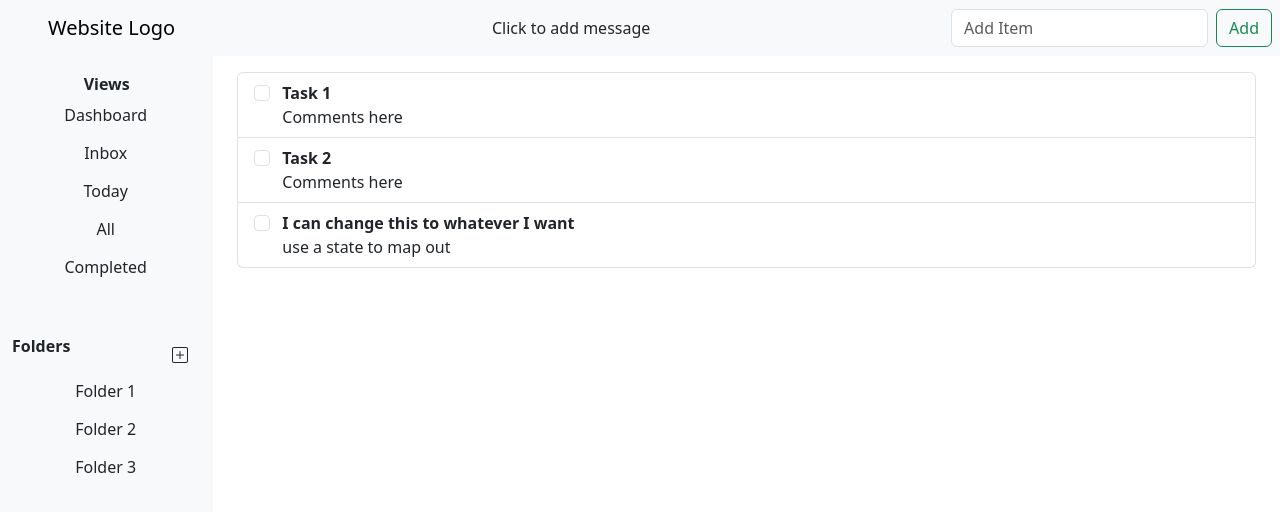
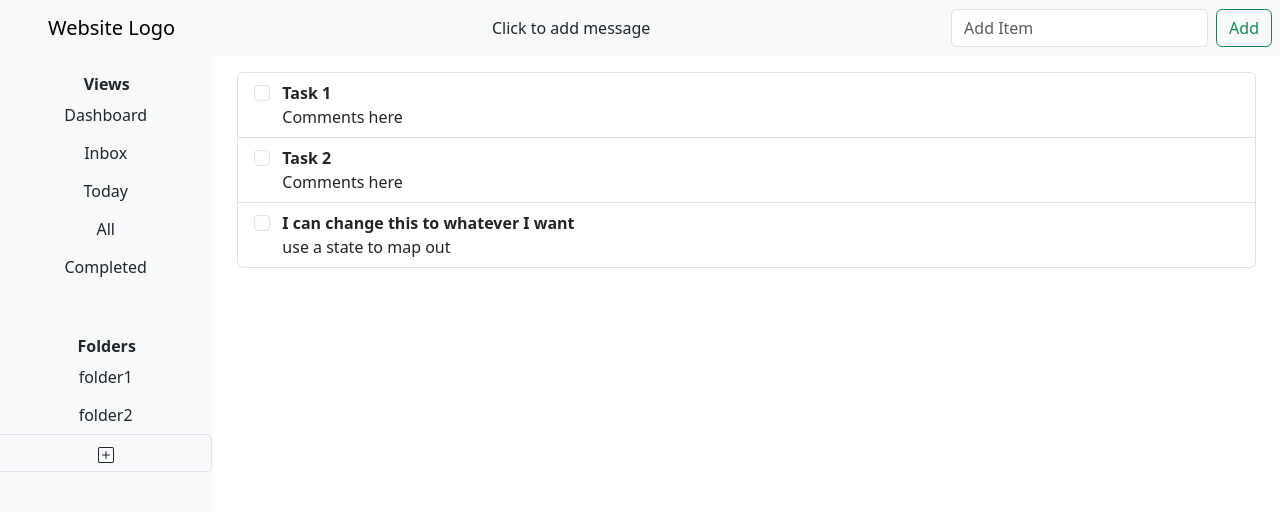
Before and after one commit to Kenref/gamified-todo-app, a React (Vite) app: page / in a window 1280 px wide. Shown: the top 512 px of the page. Built offline with nearby package versions, Linux system fonts and the light colour scheme.

Commit message:
added folder state to app.jsx

```diff
--- a/src/App.jsx
+++ b/src/App.jsx
@@ -6,6 +6,11 @@ import { v4 as uuidv4 } from "uuid";
 
 function App() {
 	const [navBarMessage, setNavBarMessage] = useState("Click to add message");
+
+	const [folders, setFolders] = useState([
+		{ id: uuidv4(), folderName: "folder1" },
+		{ id: uuidv4(), folderName: "folder2" },
+	]);
 
 	//store tasks in state which is mapped in AllTasks.jsx - any new tasks are automatically shown on screen
 	const [tasks, setTasks] = useState([
@@ -18,7 +23,7 @@ function App() {
 			todoComments: "use a state to map out",
 		},
 	]);
-
+	//TODO move tasklist to individual components
 	return (
 		<div>
 			{/* Consider adding the navbar with ui elements to the bottom */}
@@ -30,7 +35,7 @@ function App() {
 			/>
 			<div className="container-fluid">
 				<div className="row">
-					<SideBar />
+					<SideBar folders={folders} setFolders={setFolders} />
 					<MainSection tasks={tasks} />
 				</div>
 			</div>
--- a/src/sections/SideBar.jsx
+++ b/src/sections/SideBar.jsx
@@ -1,4 +1,6 @@
-function SideBar() {
+import { v4 as uuidv4 } from "uuid";
+
+function SideBar({ folders, setFolders }) {
 	const plusIcon = (
 		<svg
 			xmlns="http://www.w3.org/2000/svg"
@@ -28,13 +30,18 @@ function SideBar() {
 				<button className="btn">Completed</button>
 			</div>
 			<div className="btn-group row mt-5">
-				<span className="text-center d-flex justify-content-between">
+				<span className="text-center">
 					<strong>Folders</strong>
-					<button className="btn">{plusIcon}</button>
 				</span>
-				<button className="btn">Folder 1</button>
+				{folders.map((folder) => (
+					<button key={folder.id} className="btn">
+						{folder.folderName}
+					</button>
+				))}
+				{/* <button className="btn">Folder 1</button>
 				<button className="btn">Folder 2</button>
-				<button className="btn">Folder 3</button>
+				<button className="btn">Folder 3</button> */}
+				<button className="btn border">{plusIcon}</button>
 			</div>
 		</div>
 	);
@@ -42,3 +49,12 @@ function SideBar() {
 export default SideBar;
 
 // className="bg-primary col-2 h-100"
+{
+	/* <div>
+	<h1>Todo App</h1>
+	{folders.map((folder, index) => (
+		<Folder key={index} folderName={folder} />
+	))}
+	{/* Logic to add new folders */
+}
+// </div>; */}
```
